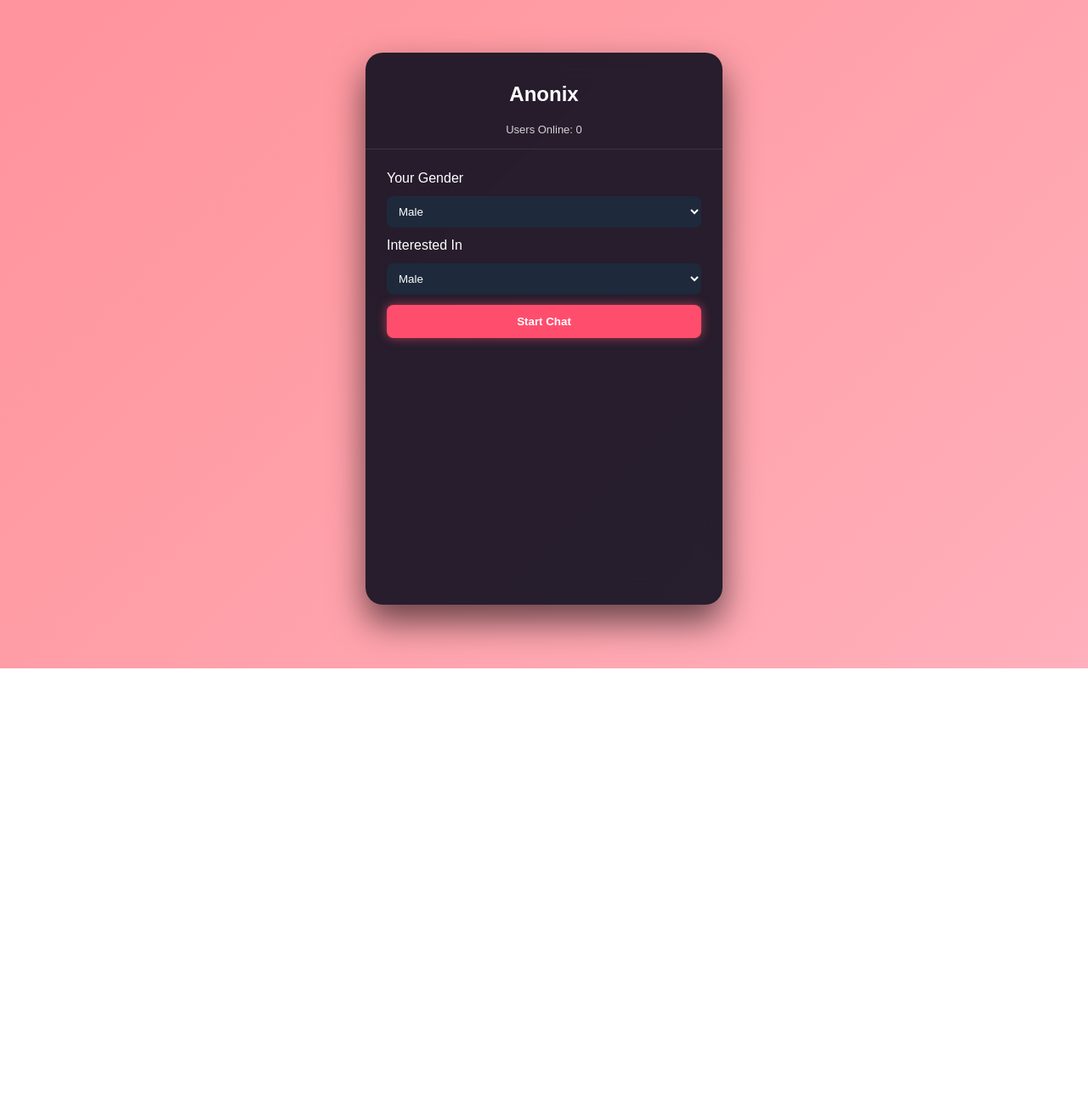
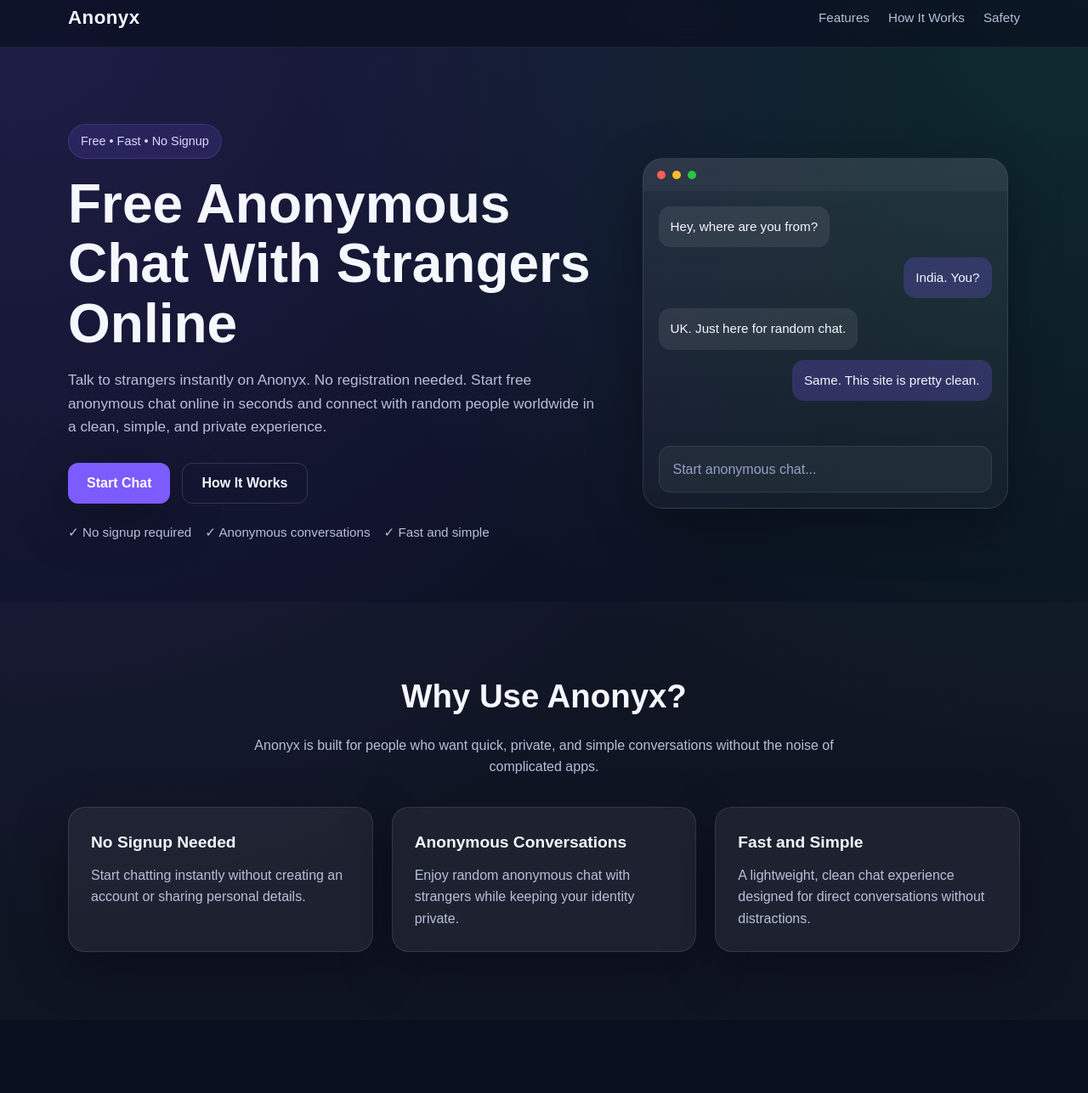
Before and after one commit to yoursamael/anonix, a website: page public/index.html in a window 1280 px wide. Shown: the part 13-1300 px from the top of the page at 85% size. Before the commit the page ends 800 px from the top, so only its background shows below. Drawn offline with nearby package versions, Linux system fonts and the light colour scheme; no server answers.

Commit message:
Homepage

```diff
--- /dev/null
+++ b/public/anonyx.css
@@ -0,0 +1,409 @@
+:root {
+  --bg: #0b1020;
+  --bg-soft: #11182d;
+  --card: rgba(255, 255, 255, 0.06);
+  --card-border: rgba(255, 255, 255, 0.1);
+  --text: #f5f7ff;
+  --muted: #b7bfd9;
+  --primary: #7c5cff;
+  --primary-hover: #6d4ef0;
+  --secondary: #1b2440;
+  --success: #29d391;
+  --shadow: 0 20px 60px rgba(0, 0, 0, 0.35);
+}
+
+* {
+  box-sizing: border-box;
+}
+
+html {
+  scroll-behavior: smooth;
+}
+
+body {
+  margin: 0;
+  font-family: Arial, sans-serif;
+  background:
+    radial-gradient(circle at top left, rgba(124, 92, 255, 0.18), transparent 35%),
+    radial-gradient(circle at top right, rgba(41, 211, 145, 0.14), transparent 30%),
+    var(--bg);
+  color: var(--text);
+  line-height: 1.6;
+}
+
+a {
+  color: inherit;
+  text-decoration: none;
+}
+
+img {
+  max-width: 100%;
+}
+
+.container {
+  width: min(1120px, 92%);
+  margin: 0 auto;
+}
+
+.narrow {
+  width: min(760px, 92%);
+}
+
+.site-header {
+  position: sticky;
+  top: 0;
+  z-index: 20;
+  backdrop-filter: blur(12px);
+  background: rgba(11, 16, 32, 0.72);
+  border-bottom: 1px solid rgba(255, 255, 255, 0.06);
+}
+
+.nav {
+  display: flex;
+  align-items: center;
+  justify-content: space-between;
+  padding: 16px 0;
+}
+
+.logo {
+  font-size: 1.4rem;
+  font-weight: 800;
+  letter-spacing: 0.4px;
+}
+
+.nav-links {
+  display: flex;
+  gap: 22px;
+}
+
+.nav-links a {
+  color: var(--muted);
+  font-size: 0.95rem;
+}
+
+.nav-links a:hover {
+  color: var(--text);
+}
+
+.hero {
+  padding: 90px 0 70px;
+}
+
+.hero-grid {
+  display: grid;
+  grid-template-columns: 1.15fr 0.85fr;
+  gap: 40px;
+  align-items: center;
+}
+
+.badge {
+  display: inline-block;
+  padding: 8px 14px;
+  border-radius: 999px;
+  background: rgba(124, 92, 255, 0.15);
+  border: 1px solid rgba(124, 92, 255, 0.25);
+  color: #ddd6ff;
+  font-size: 0.9rem;
+  margin-bottom: 18px;
+}
+
+.hero h1 {
+  font-size: clamp(2.2rem, 5vw, 4rem);
+  line-height: 1.1;
+  margin: 0 0 18px;
+}
+
+.hero-text {
+  font-size: 1.08rem;
+  color: var(--muted);
+  max-width: 700px;
+  margin-bottom: 28px;
+}
+
+.hero-buttons {
+  display: flex;
+  gap: 14px;
+  flex-wrap: wrap;
+  margin-bottom: 22px;
+}
+
+.btn {
+  display: inline-flex;
+  align-items: center;
+  justify-content: center;
+  min-height: 48px;
+  padding: 0 22px;
+  border-radius: 12px;
+  font-weight: 700;
+  transition: 0.2s ease;
+}
+
+.btn-primary {
+  background: var(--primary);
+  color: white;
+  box-shadow: var(--shadow);
+}
+
+.btn-primary:hover {
+  background: var(--primary-hover);
+  transform: translateY(-1px);
+}
+
+.btn-secondary {
+  background: transparent;
+  color: var(--text);
+  border: 1px solid rgba(255, 255, 255, 0.14);
+}
+
+.btn-secondary:hover {
+  background: rgba(255, 255, 255, 0.05);
+}
+
+.hero-points {
+  display: flex;
+  flex-wrap: wrap;
+  gap: 16px;
+  color: var(--muted);
+  font-size: 0.95rem;
+}
+
+.hero-card {
+  display: flex;
+  justify-content: center;
+}
+
+.chat-preview {
+  width: 100%;
+  max-width: 430px;
+  background: linear-gradient(180deg, rgba(255,255,255,0.08), rgba(255,255,255,0.03));
+  border: 1px solid var(--card-border);
+  border-radius: 24px;
+  box-shadow: var(--shadow);
+  overflow: hidden;
+}
+
+.chat-top {
+  display: flex;
+  gap: 8px;
+  padding: 14px 16px;
+  background: rgba(255, 255, 255, 0.04);
+}
+
+.dot {
+  width: 10px;
+  height: 10px;
+  border-radius: 50%;
+}
+
+.dot-red {
+  background: #ff5f57;
+}
+
+.dot-yellow {
+  background: #ffbd2e;
+}
+
+.dot-green {
+  background: #28c840;
+}
+
+.chat-body {
+  padding: 18px;
+  display: flex;
+  flex-direction: column;
+  gap: 12px;
+  min-height: 300px;
+}
+
+.msg {
+  max-width: 78%;
+  padding: 12px 14px;
+  border-radius: 14px;
+  font-size: 0.95rem;
+}
+
+.msg.left {
+  background: rgba(255, 255, 255, 0.08);
+  align-self: flex-start;
+}
+
+.msg.right {
+  background: rgba(124, 92, 255, 0.24);
+  align-self: flex-end;
+}
+
+.chat-input {
+  margin: 0 18px 18px;
+  padding: 14px 16px;
+  color: #95a0c8;
+  background: rgba(255, 255, 255, 0.05);
+  border-radius: 14px;
+  border: 1px solid rgba(255, 255, 255, 0.08);
+}
+
+.features,
+.how-it-works,
+.about-seo-text,
+.safety,
+.cta {
+  padding: 80px 0;
+}
+
+.features,
+.about-seo-text {
+  background: rgba(255, 255, 255, 0.02);
+}
+
+h2 {
+  font-size: clamp(1.8rem, 3vw, 2.5rem);
+  text-align: center;
+  margin: 0 0 14px;
+}
+
+.section-intro {
+  text-align: center;
+  color: var(--muted);
+  max-width: 760px;
+  margin: 0 auto 34px;
+}
+
+.card-grid {
+  display: grid;
+  grid-template-columns: repeat(3, 1fr);
+  gap: 22px;
+}
+
+.card {
+  background: var(--card);
+  border: 1px solid var(--card-border);
+  border-radius: 20px;
+  padding: 26px;
+  box-shadow: var(--shadow);
+}
+
+.card h3 {
+  margin-top: 0;
+  margin-bottom: 10px;
+  font-size: 1.2rem;
+}
+
+.card p {
+  margin: 0;
+  color: var(--muted);
+}
+
+.step-card {
+  position: relative;
+  padding-top: 52px;
+}
+
+.step-number {
+  position: absolute;
+  top: 20px;
+  left: 24px;
+  width: 34px;
+  height: 34px;
+  border-radius: 50%;
+  background: var(--primary);
+  color: white;
+  display: grid;
+  place-items: center;
+  font-weight: 800;
+}
+
+.about-seo-text p,
+.safety p,
+.cta p {
+  color: var(--muted);
+  text-align: center;
+  font-size: 1.04rem;
+}
+
+.cta .btn {
+  margin-top: 10px;
+}
+
+.site-footer {
+  border-top: 1px solid rgba(255, 255, 255, 0.06);
+  background: rgba(0, 0, 0, 0.15);
+}
+
+.footer-wrap {
+  padding: 22px 0;
+  display: flex;
+  align-items: center;
+  justify-content: space-between;
+  gap: 18px;
+  flex-wrap: wrap;
+}
+
+.footer-wrap p {
+  margin: 0;
+  color: var(--muted);
+}
+
+.footer-links {
+  display: flex;
+  gap: 16px;
+  color: var(--muted);
+}
+
+.footer-links a:hover {
+  color: var(--text);
+}
+
+@media (max-width: 900px) {
+  .hero-grid,
+  .card-grid {
+    grid-template-columns: 1fr;
+  }
+
+  .hero {
+    padding-top: 70px;
+  }
+
+  .hero-content {
+    text-align: center;
+  }
+
+  .hero-text {
+    margin-left: auto;
+    margin-right: auto;
+  }
+
+  .hero-buttons,
+  .hero-points {
+    justify-content: center;
+  }
+
+  .chat-preview {
+    max-width: 520px;
+  }
+}
+
+@media (max-width: 640px) {
+  .nav {
+    flex-direction: column;
+    gap: 12px;
+  }
+
+  .nav-links {
+    gap: 14px;
+    flex-wrap: wrap;
+    justify-content: center;
+  }
+
+  .hero h1 {
+    font-size: 2.2rem;
+  }
+
+  .card,
+  .step-card {
+    padding: 22px;
+  }
+
+  .footer-wrap {
+    justify-content: center;
+    text-align: center;
+  }
+}
--- a/public/index.html
+++ b/public/index.html
@@ -1,72 +1,216 @@
 <!DOCTYPE html>
-<html>
+<html lang="en">
+<head>
+  <meta charset="UTF-8" />
+  <meta name="viewport" content="width=device-width, initial-scale=1.0" />
 
-<head>
-  <meta charset="UTF-8">
-  <meta name="viewport" content="width=device-width, initial-scale=1.0">
   <title>Anonyx - Free Anonymous Chat With Strangers Online</title>
-  <meta name="description"
-    content="Anonyx is a free anonymous chat platform where you can talk to strangers instantly. No signup required. Start random anonymous chat online now.">
-  <meta name="robots" content="index, follow">
-  <meta name="viewport" content="width=device-width, initial-scale=1.0">
+  <meta
+    name="description"
+    content="Anonyx is a free anonymous chat platform where you can talk to strangers instantly. No signup required. Start random anonymous chat online now."
+  />
+  <meta name="robots" content="index, follow" />
+  <meta name="keywords" content="anonymous chat, chat with strangers, random chat online, free anonymous chat, omegle alternative" />
+  <meta name="author" content="Anonyx" />
 
-  <meta property="og:title" content="Anonyx - Free Anonymous Chat With Strangers Online">
-  <meta property="og:description" content="Talk to strangers instantly with free anonymous chat. No signup required.">
-  <meta property="og:url" content="https://anonyx.online">
-  <meta property="og:type" content="website">
-  <meta property="og:image" content="https://anonyx.online/og-image.jpg">
+  <meta property="og:title" content="Anonyx - Free Anonymous Chat With Strangers Online" />
+  <meta
+    property="og:description"
+    content="Talk to strangers instantly with free anonymous chat. No signup required."
+  />
+  <meta property="og:url" content="https://anonyx.online" />
+  <meta property="og:type" content="website" />
+  <meta property="og:site_name" content="Anonyx" />
+  <meta property="og:image" content="https://anonyx.online/og-image.jpg" />
 
-  <link rel="canonical" href="https://anonyx.online/">
-  <link rel="stylesheet" href="style.css">
-  <link rel="icon" href="/favicon.ico">
+  <meta name="twitter:card" content="summary_large_image" />
+  <meta name="twitter:title" content="Anonyx - Free Anonymous Chat With Strangers Online" />
+  <meta
+    name="twitter:description"
+    content="Talk to strangers instantly with free anonymous chat. No signup required."
+  />
+  <meta name="twitter:image" content="https://anonyx.online/og-image.jpg" />
+
+  <link rel="canonical" href="https://anonyx.online/" />
+  <link rel="icon" href="/favicon.ico" />
+  <link rel="stylesheet" href="anonyx.css" />
 </head>
+<body>
+  <header class="site-header">
+    <div class="container nav">
+      <a href="/" class="logo">Anonyx</a>
+      <nav class="nav-links">
+        <a href="#features">Features</a>
+        <a href="#how-it-works">How It Works</a>
+        <a href="#safety">Safety</a>
+      </nav>
+    </div>
+  </header>
 
-<body>
-  <div class="app">
-    <header>
-      <h2>Anonix</h2>
-      <div id="online">Users Online: 0</div>
-    </header>
+  <main>
+    <section class="hero">
+      <div class="container hero-grid">
+        <div class="hero-content">
+          <span class="badge">Free • Fast • No Signup</span>
+          <h1>Free Anonymous Chat With Strangers Online</h1>
+          <p class="hero-text">
+            Talk to strangers instantly on Anonyx. No registration needed.
+            Start free anonymous chat online in seconds and connect with random
+            people worldwide in a clean, simple, and private experience.
+          </p>
 
-    <div id="setup" class="setup">
-      <label>Your Gender</label>
-      <select id="gender">
-        <option value="male">Male</option>
-        <option value="female">Female</option>
-      </select>
+          <div class="hero-buttons">
+            <a href="anonyx.html" class="btn btn-primary">Start Chat</a>
+            <a href="#how-it-works" class="btn btn-secondary">How It Works</a>
+          </div>
 
-      <label>Interested In</label>
-      <select id="preference">
-        <option value="male">Male</option>
-        <option value="female">Female</option>
-        <option value="both">Both</option>
-      </select>
+          <div class="hero-points">
+            <span>✓ No signup required</span>
+            <span>✓ Anonymous conversations</span>
+            <span>✓ Fast and simple</span>
+          </div>
+        </div>
 
-      <button onclick="startChat()">Start Chat</button>
-    </div>
+        <div class="hero-card">
+          <div class="chat-preview">
+            <div class="chat-top">
+              <span class="dot dot-red"></span>
+              <span class="dot dot-yellow"></span>
+              <span class="dot dot-green"></span>
+            </div>
 
-    <div id="chat" class="chat" style="display:none;">
-      <div id="messages"></div>
+            <div class="chat-body">
+              <div class="msg left">Hey, where are you from?</div>
+              <div class="msg right">India. You?</div>
+              <div class="msg left">UK. Just here for random chat.</div>
+              <div class="msg right">Same. This site is pretty clean.</div>
+            </div>
 
-      <div id="typing"></div>
+            <div class="chat-input">
+              <span>Start anonymous chat...</span>
+            </div>
+          </div>
+        </div>
+      </div>
+    </section>
 
-      <div id="replyBox">
-        <div id="replyText"></div>
-        <button id="cancelReplyBtn" onclick="cancelReply()">✕</button>
+    <section class="features" id="features">
+      <div class="container">
+        <h2>Why Use Anonyx?</h2>
+        <p class="section-intro">
+          Anonyx is built for people who want quick, private, and simple
+          conversations without the noise of complicated apps.
+        </p>
+
+        <div class="card-grid">
+          <article class="card">
+            <h3>No Signup Needed</h3>
+            <p>
+              Start chatting instantly without creating an account or sharing
+              personal details.
+            </p>
+          </article>
+
+          <article class="card">
+            <h3>Anonymous Conversations</h3>
+            <p>
+              Enjoy random anonymous chat with strangers while keeping your
+              identity private.
+            </p>
+          </article>
+
+          <article class="card">
+            <h3>Fast and Simple</h3>
+            <p>
+              A lightweight, clean chat experience designed for direct
+              conversations without distractions.
+            </p>
+          </article>
+        </div>
       </div>
+    </section>
 
-      <div class="input-bar">
-        <input id="msg" placeholder="Type message">
-        <input type="file" id="imgInput" accept="image/*">
-        <button onclick="sendImage()">Image</button>
-        <button onclick="sendMsg()">Send</button>
-        <button onclick="skip()" class="next">Skip</button>
+    <section class="how-it-works" id="how-it-works">
+      <div class="container">
+        <h2>How It Works</h2>
+        <p class="section-intro">
+          Anonyx keeps it simple. No account drama. No long setup. Just enter
+          and chat.
+        </p>
+
+        <div class="card-grid steps-grid">
+          <article class="card step-card">
+            <div class="step-number">1</div>
+            <h3>Open Anonyx</h3>
+            <p>Visit the site from your phone or computer and get ready to connect.</p>
+          </article>
+
+          <article class="card step-card">
+            <div class="step-number">2</div>
+            <h3>Start Chatting</h3>
+            <p>Enter the chat and begin anonymous conversations instantly.</p>
+          </article>
+
+          <article class="card step-card">
+            <div class="step-number">3</div>
+            <h3>Meet New People</h3>
+            <p>Talk to strangers online, enjoy random text chat, and leave anytime.</p>
+          </article>
+        </div>
+      </div>
+    </section>
+
+    <section class="about-seo-text">
+      <div class="container narrow">
+        <h2>What Is Anonymous Chat?</h2>
+        <p>
+          Anonymous chat is a way to talk to strangers online without creating
+          a profile or sharing private personal information. Many people use
+          anonymous chat platforms to have casual conversations, make new
+          friends, or simply enjoy random chat online in a fast and simple way.
+        </p>
+        <p>
+          Anonyx is designed to make free anonymous chat easy. You can start
+          chatting with strangers online in seconds, without registration, and
+          without the clutter found on many social apps. Whether you are looking
+          for random text chat, private chat with strangers, or an Omegle
+          alternative, Anonyx gives you a direct and lightweight experience.
+        </p>
+      </div>
+    </section>
+
+    <section class="safety" id="safety">
+      <div class="container narrow">
+        <h2>Chat Safely</h2>
+        <p>
+          Anonyx is built for anonymous conversations, but common sense still
+          matters. Never share passwords, financial details, personal addresses,
+          or other sensitive information. Use the platform respectfully and
+          leave any conversation that feels suspicious or abusive.
+        </p>
+      </div>
+    </section>
+
+    <section class="cta">
+      <div class="container narrow">
+        <h2>Ready to Start Anonymous Chat?</h2>
+        <p>
+          Join Anonyx now and talk to strangers online for free in a simple,
+          clean, and private chat experience.
+        </p>
+        <a href="anonyx.html" class="btn btn-primary">Start Anonymous Chat</a>
+      </div>
+    </section>
+  </main>
+
+  <footer class="site-footer">
+    <div class="container footer-wrap">
+      <p>© 2026 Anonyx. All rights reserved.</p>
+      <div class="footer-links">
+        <a href="/privacy-policy">Privacy Policy</a>
+        <a href="/terms">Terms</a>
       </div>
     </div>
-  </div>
-
-  <script src="/socket.io/socket.io.js"></script>
-  <script src="script.js"></script>
+  </footer>
 </body>
-
 </html>
```
Also changed, not shown: public/anonyx.html (added, +73 -0 lines).
